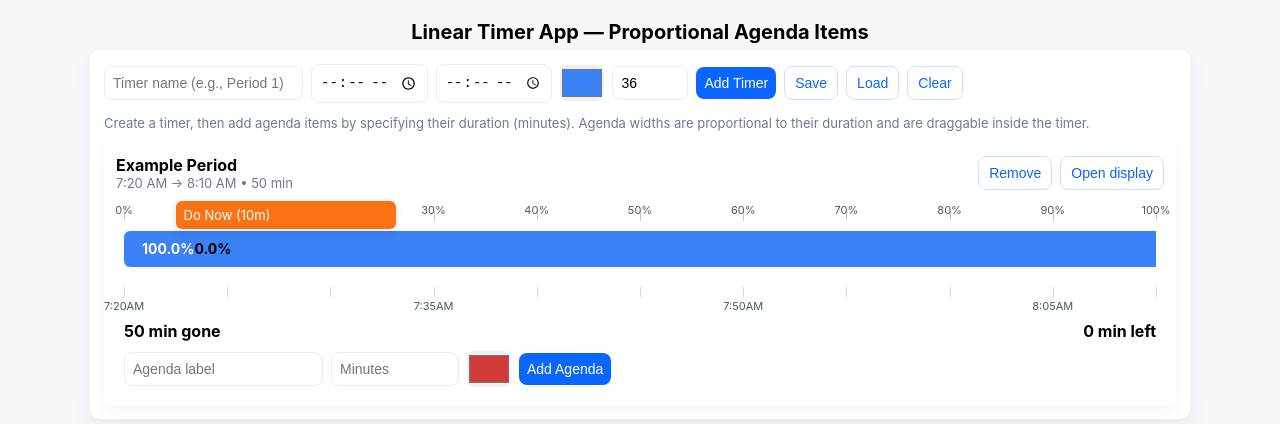
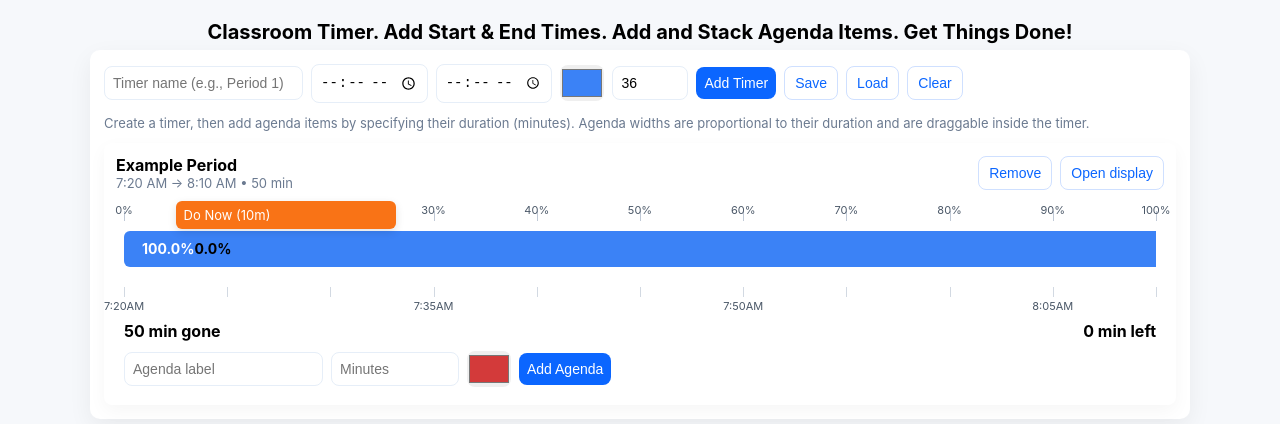
Before and after one commit to mwrightmccarthy/Linear-Clock, a plain HTML site: page index.html in a window 1280 px wide. Drawn offline with Linux system fonts and the light colour scheme.

Commit message:
Update index.html

```diff
--- a/index.html
+++ b/index.html
@@ -43,7 +43,7 @@
 </head>
 <body>
 <div class="wrap">
-  <h1>Linear Timer App — Proportional Agenda Items</h1>
+  <h1>Classroom Timer. Add Start & End Times. Add and Stack Agenda Items. Get Things Done!</h1>
   <div class="card" role="region" aria-label="Create timer">
     <div class="controls">
       <input id="timerName" type="text" placeholder="Timer name (e.g., Period 1)" />
```
